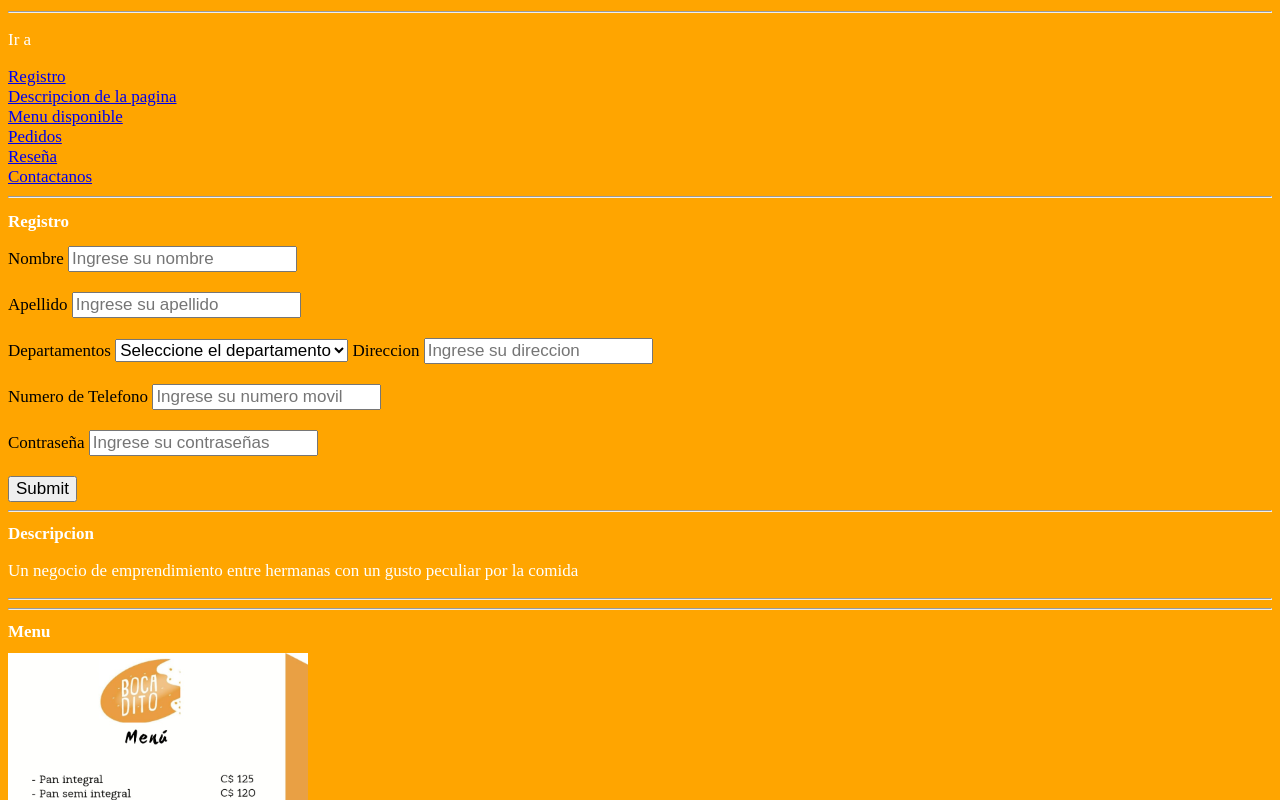
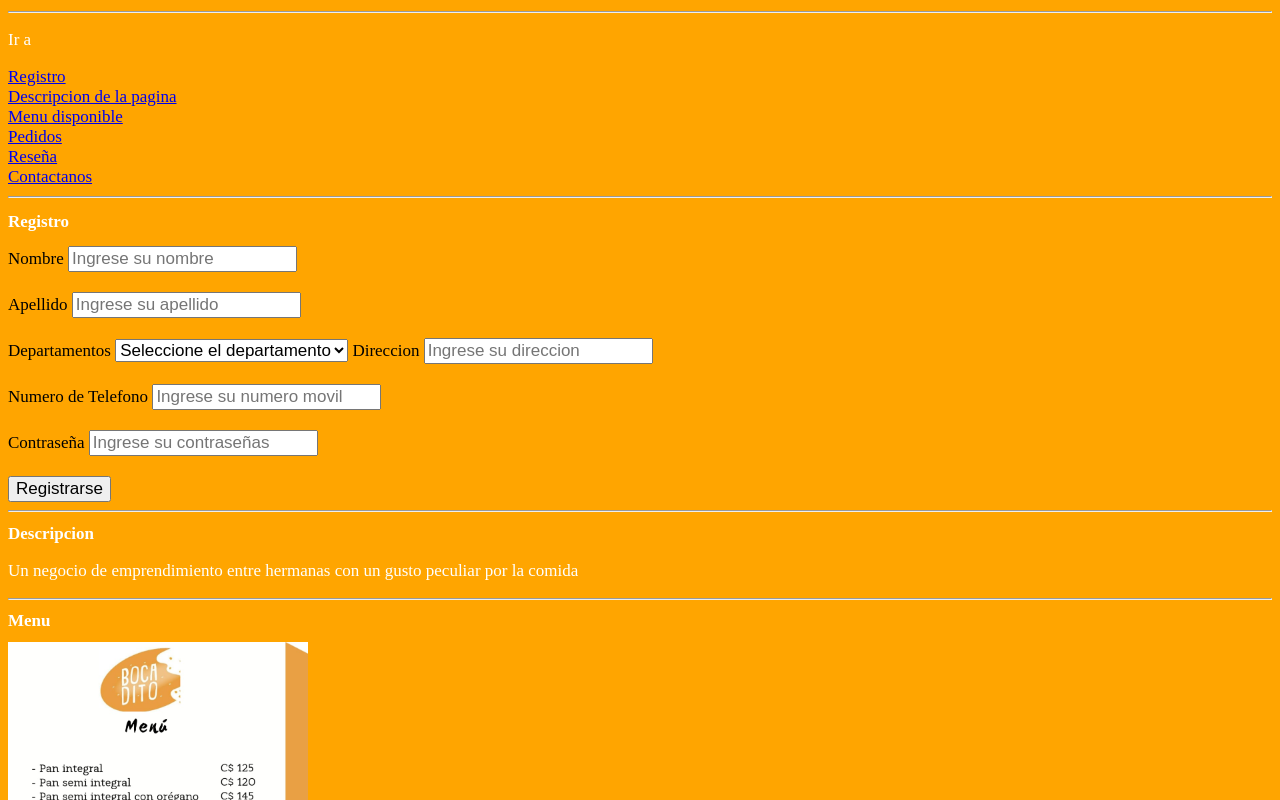
Before and after one commit to masterc18/Bocadito, a plain HTML site: page bocadito.html in a window 1280 px wide. Shown: the part 610-1410 px from the top of the page. Drawn offline with Linux system fonts and the light colour scheme.

Commit message:
Se agrego una etiqueta de div

```diff
--- a/bocadito.html
+++ b/bocadito.html
@@ -28,6 +28,7 @@
         </header>
         <hr>
         <h2 id="Registro">Registro</h2>
+        <div class="Registro">
             <form>
                 <label for="nombre">Nombre</label>
                 <input type="text" id="nombre" placeholder="Ingrese su nombre" /> <br> <br>
@@ -51,13 +52,13 @@
                 <input id="numero" placeholder="Ingrese su numero movil"> <br> <br>
                 <label for="password">Contraseña</label>
                 <input type="password" id="Password" placeholder="Ingrese su contraseñas"> <br> <br>
-            <input type="submit">
-
+                <button type="button">Registrarse</button>
             </form>
+        </div>
         <hr>
         <h1 id="Descripcion">Descripcion</h1>
         <p>Un negocio de emprendimiento entre hermanas con un gusto peculiar por la comida</p>
-        <hr>
+
 
         <hr>
         <h1 id="Menu">Menu</h1>
```
Lines whose indentation alone changed are shown as unchanged.
